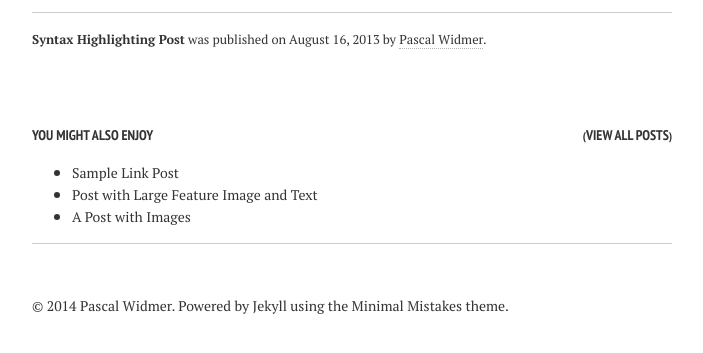
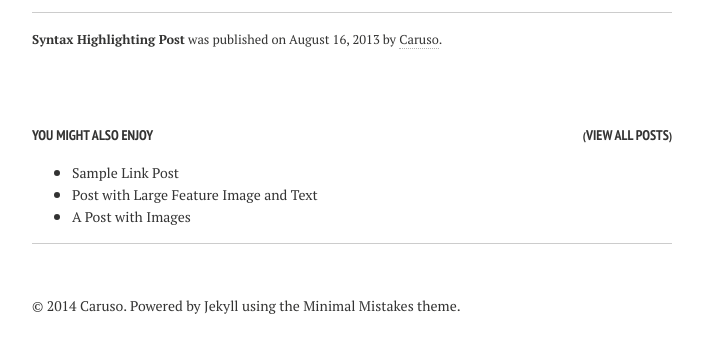
Before and after one commit to abteilung/abteilung.github.io, a Jekyll site: the page built from _posts/2013-08-16-code-highlighting-post.md, in a window 1280 px wide and 900 px high, scrolled down 2315 px, cut to the strip 536-889 px from the top of the window. Shown: the whole strip, without its empty margins (288-991 px from the left). Built offline with Jekyll 4.4.1, drawn with Linux system fonts in a browser that asks for light colours; nearby versions of some CDN libraries.

Commit message:
no message

```diff
--- a/_config.yml
+++ b/_config.yml
@@ -6,10 +6,10 @@ disqus_shortname:
 
 # Owner/author information
 owner:
-  name:           Pascal Widmer
+  name:           Caruso
   avatar:         bio-photo.png
   bio:
-  email:          pascal@abteilung.ch
+  email:          kontakt@abteilung.ch
   # Social networking links are used in author-bio sidebar. Update and remove as you like.
   twitter:
   facebook:
```
Also changed, not shown: _posts/2013-08-16-code-highlighting-post.md (+1 -1 lines).
